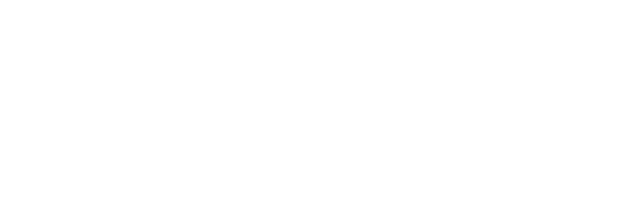
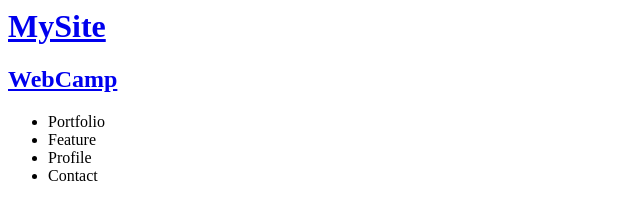
Before and after one commit to hanairokoromo/mysite, a plain HTML site: page index.html in a window 1280 px wide. Shown: the whole page, without its empty margins (0-640 px from the left). Drawn offline with Linux system fonts and the light colour scheme.

Commit message:
header-html

```diff
--- a/index.html
+++ b/index.html
@@ -7,7 +7,18 @@
     </head>
     <body>
         <header>
-
+            <a href="index.html">
+                <h1 class="heading">MySite</h1>
+                <h2 class="sub-heading">WebCamp</h2>
+            </a>
+            <nav>
+                <ul class="nav-list">
+                    <li class="nav-list-item">Portfolio</li>
+                    <li class="nav-list-item">Feature</li>
+                    <li class="nav-list-item">Profile</li>
+                    <li class="nav-list-item">Contact</li>
+                </ul>
+            </nav>
         </header>
     </body>
 </html>
```
